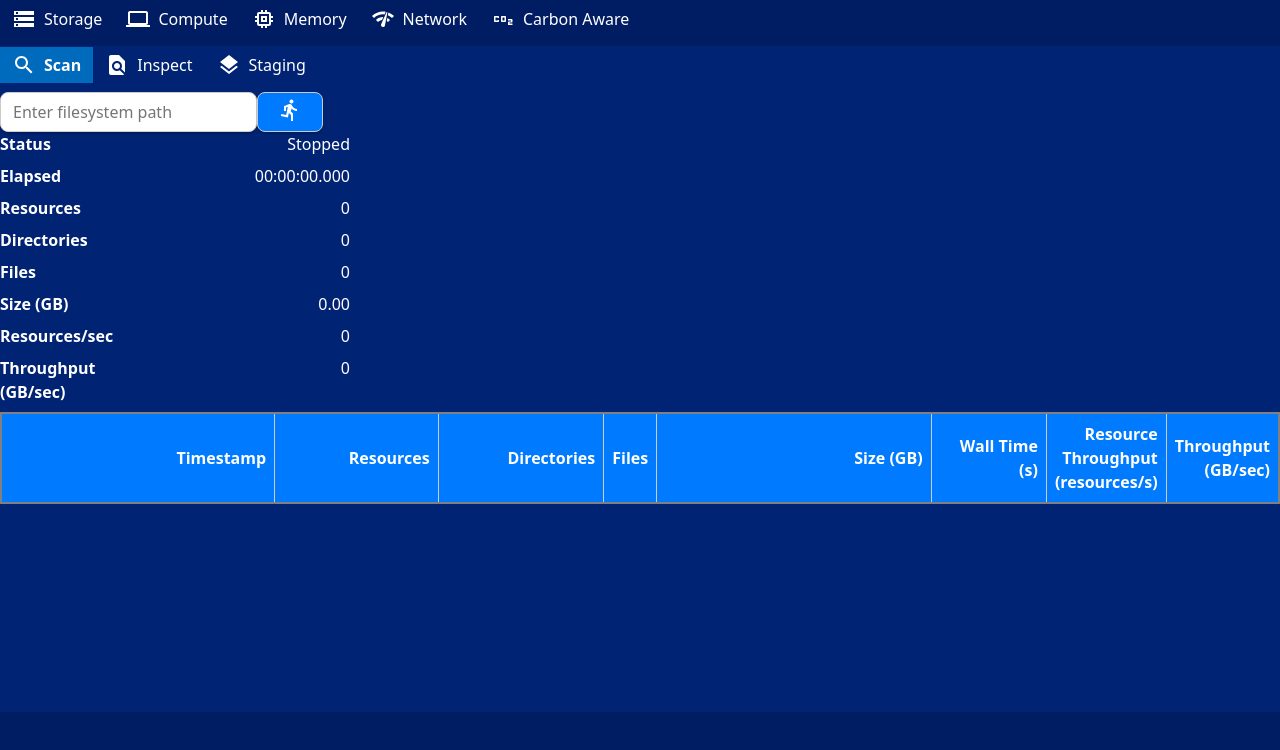
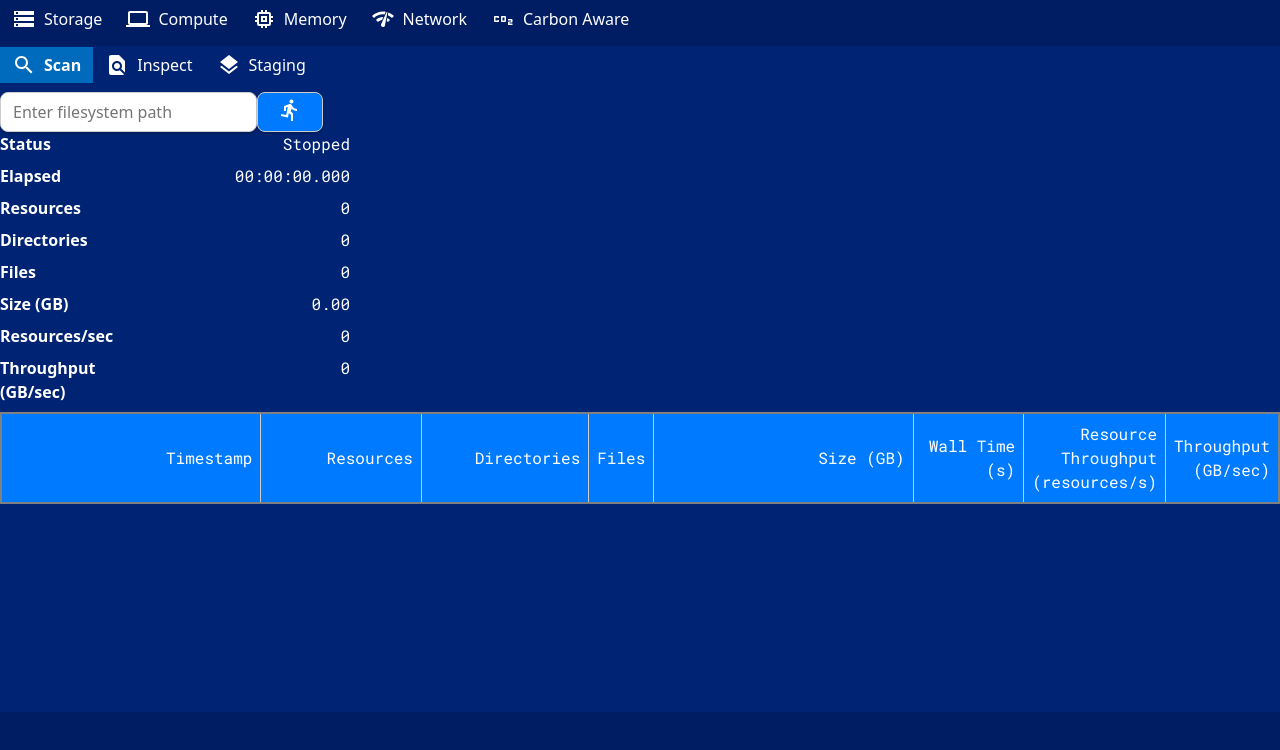
Before and after one commit to toaler/dups, a React (Vite) app: page / in a window 1280 px wide. Shown: the top 750 px of the page. Built offline with nearby package versions, Linux system fonts and the light colour scheme.

Commit message:
Moved font to fixed format

```diff
--- a/src/storage/ScanLog.css
+++ b/src/storage/ScanLog.css
@@ -1,6 +1,9 @@
+@import url('https://fonts.googleapis.com/css2?family=Roboto+Mono:wght@400&display=swap');
+
 .log-container table {
     width: 100%;
     border-collapse: collapse;
+    font-family: 'Roboto Mono', monospace; /* Apply Roboto Mono to the entire table */
 }
 
 .log-container th, .log-container td {
--- a/src/storage/ScanStats.css
+++ b/src/storage/ScanStats.css
@@ -1,3 +1,5 @@
+@import url('https://fonts.googleapis.com/css2?family=Roboto+Mono:wght@400&display=swap');
+
 .flex-container {
     display: flex;
     flex-direction: column;
@@ -18,3 +20,7 @@
     width: 200px; /* Width of the value column */
     text-align: right; /* Aligns the text to the right */
 }
+
+.flex-row .flex-item:nth-child(2) {
+    font-family: 'Roboto Mono', monospace;
+}
--- a/src/storage/ScanStats.jsx
+++ b/src/storage/ScanStats.jsx
@@ -44,7 +44,7 @@
             </div>
             <div className="flex-row">
                 <div className="flex-item">Resources/sec</div>
-                <div className="flex-item">{resourcesPerSecond}</div>
+                <div className="flex-item">{Number(resourcesPerSecond).toLocaleString()}</div>
             </div>
             <div className="flex-row">
                 <div className="flex-item">Throughput (GB/sec)</div>
```
